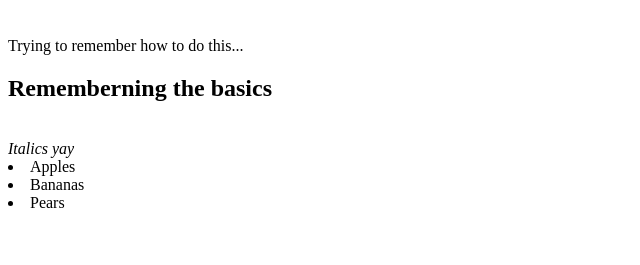
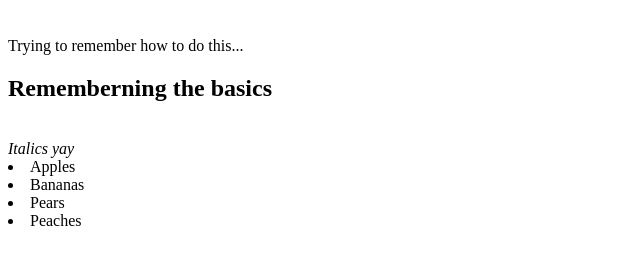
Before and after one commit to trinijoe/Git-test, a plain HTML site: page index.html in a window 1280 px wide. Shown: the part 61-326 px from the top of the page, without its empty margins (0-640 px from the left). Drawn offline with Linux system fonts and the light colour scheme.

Commit message:
added 4th line of list

```diff
--- a/index.html
+++ b/index.html
@@ -13,6 +13,7 @@
         <li>Apples</li>
         <li>Bananas</li>
         <li>Pears</li>
+        <li>Peaches</li>
 
     </Body>
 
```
